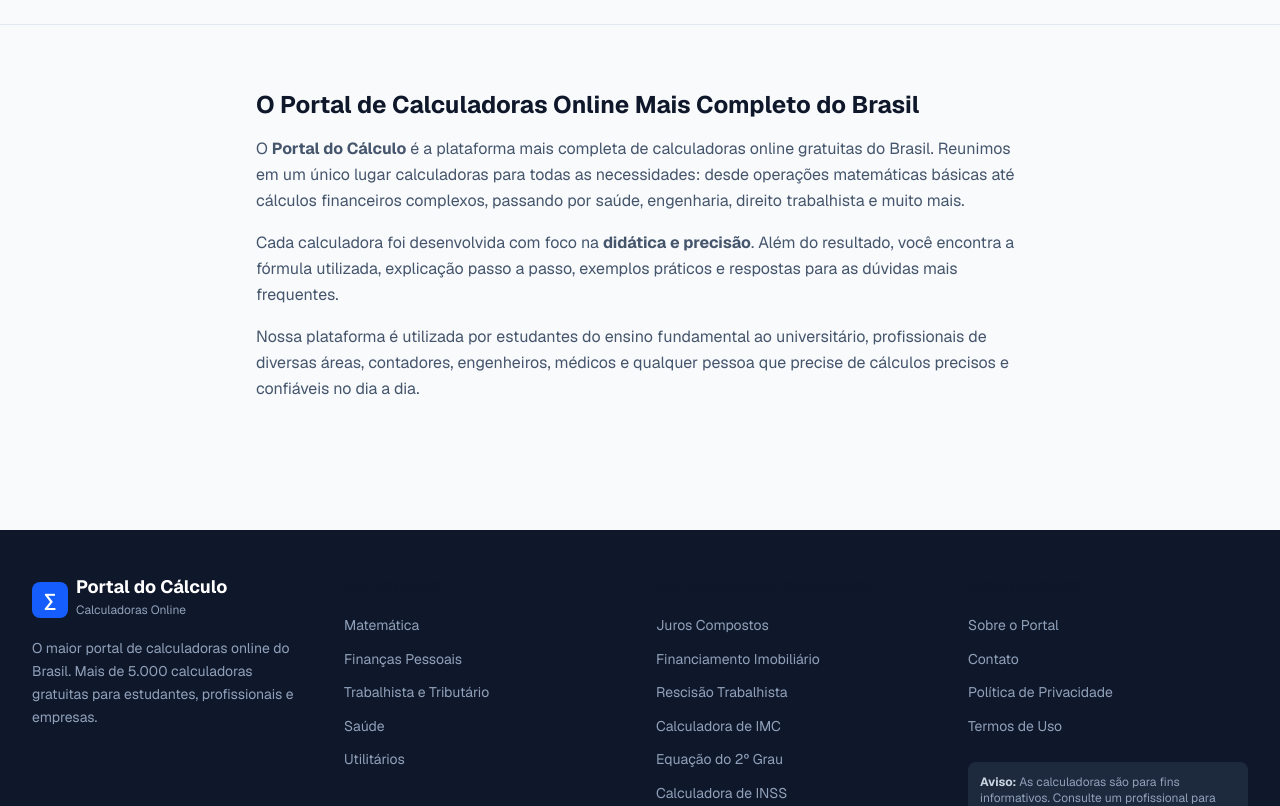
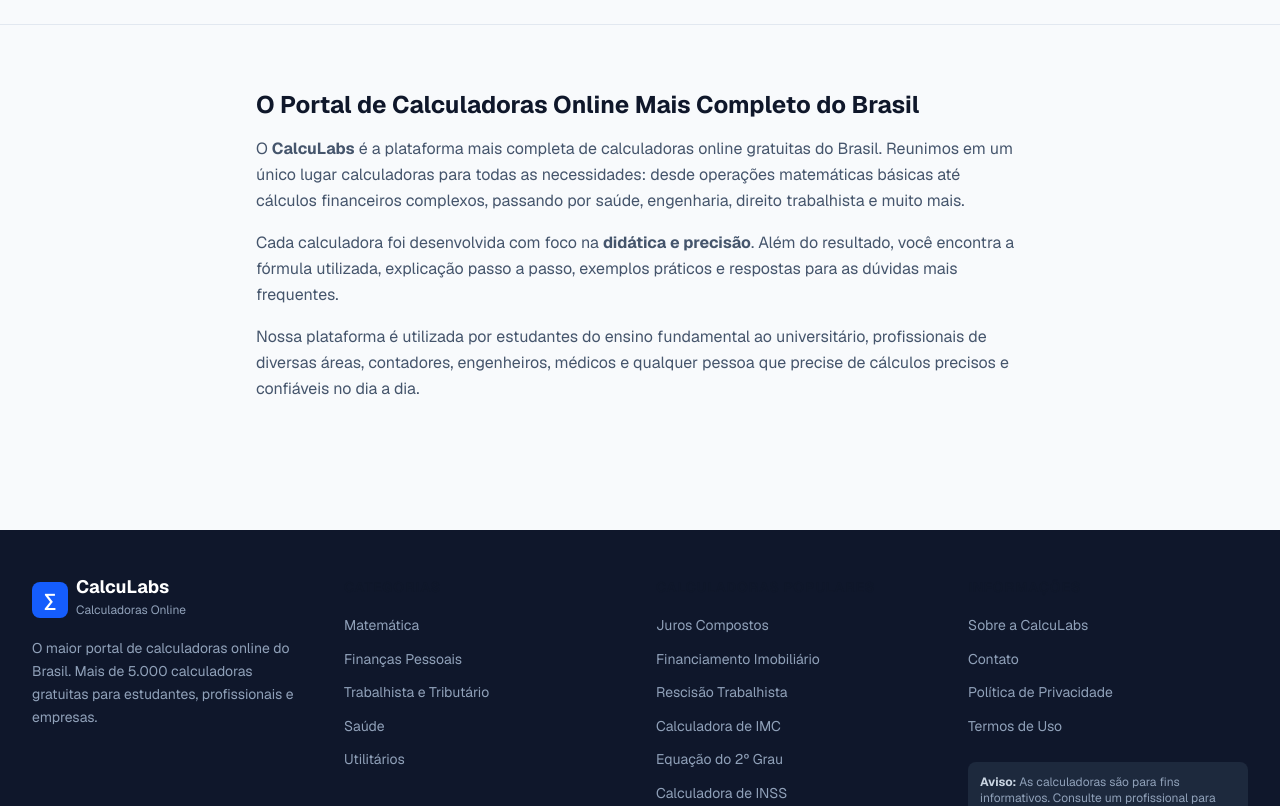
Before and after one commit to calculabs-adm/calculabs, a Next.js app: page / in a window 1280 px wide. Shown: the part 1640-2446 px from the top of the page. Built offline with nearby package versions, Linux system fonts and the light colour scheme; no server answers; the database is empty.

Commit message:
Rename site from 'Portal do Cálculo' to 'CalcuLabs'

```diff
--- a/src/app/[categoria]/[subcategoria]/[calculo]/page.tsx
+++ b/src/app/[categoria]/[subcategoria]/[calculo]/page.tsx
@@ -96,11 +96,11 @@ export default async function CalculatorPage({ params }: Props) {
     dateModified: calculator.updatedAt?.toISOString(),
     author: {
       "@type": "Organization",
-      name: calculator.authorName ?? "Portal do Cálculo",
+      name: calculator.authorName ?? "CalcuLabs",
     },
     publisher: {
       "@type": "Organization",
-      name: "Portal do Cálculo",
+      name: "CalcuLabs",
       url: siteUrl,
     },
     breadcrumb: {
--- a/src/app/[categoria]/page.tsx
+++ b/src/app/[categoria]/page.tsx
@@ -23,7 +23,7 @@ export async function generateMetadata({ params }: Props): Promise<Metadata> {
   );
 
   return {
-    title: `Calculadoras de ${data.name} | Portal do Cálculo`,
+    title: `Calculadoras de ${data.name} | CalcuLabs`,
     description: `${totalCalcs} calculadoras de ${data.name} online e gratuitas. ${data.description}`,
     alternates: { canonical: `/${data.slug}` },
     openGraph: {
--- a/src/app/layout.tsx
+++ b/src/app/layout.tsx
@@ -14,16 +14,16 @@ const geistMono = Geist_Mono({
   subsets: ["latin"],
 });
 
-const siteUrl = process.env.NEXT_PUBLIC_SITE_URL ?? "https://portaldocalculo.com.br";
+const siteUrl = process.env.NEXT_PUBLIC_SITE_URL ?? "https://calcu-labs.com";
 
 export const metadata: Metadata = {
   metadataBase: new URL(siteUrl),
   title: {
-    default: "Portal do Cálculo | Calculadoras Online Gratuitas",
-    template: "%s | Portal do Cálculo",
+    default: "CalcuLabs | Calculadoras Online Gratuitas",
+    template: "%s | CalcuLabs",
   },
   description:
-    "Portal do Cálculo: mais de 5.000 calculadoras online gratuitas organizadas por categorias. Matemática, Finanças, Saúde, Engenharia e muito mais.",
+    "CalcuLabs: mais de 5.000 calculadoras online gratuitas organizadas por categorias. Matemática, Finanças, Saúde, Engenharia e muito mais.",
   keywords: [
     "calculadoras online",
     "calculadora gratuita",
@@ -32,9 +32,9 @@ export const metadata: Metadata = {
     "calculadora matemática",
     "calculadora saúde",
   ],
-  authors: [{ name: "Portal do Cálculo" }],
-  creator: "Portal do Cálculo",
-  publisher: "Portal do Cálculo",
+  authors: [{ name: "CalcuLabs" }],
+  creator: "CalcuLabs",
+  publisher: "CalcuLabs",
   robots: {
     index: true,
     follow: true,
@@ -50,8 +50,8 @@ export const metadata: Metadata = {
     type: "website",
     locale: "pt_BR",
     url: siteUrl,
-    siteName: "Portal do Cálculo",
-    title: "Portal do Cálculo | Calculadoras Online Gratuitas",
+    siteName: "CalcuLabs",
+    title: "CalcuLabs | Calculadoras Online Gratuitas",
     description:
       "Mais de 5.000 calculadoras online gratuitas. Matemática, Finanças, Saúde, Engenharia e muito mais.",
     images: [
@@ -59,13 +59,13 @@ export const metadata: Metadata = {
         url: `${siteUrl}/og-image.png`,
         width: 1200,
         height: 630,
-        alt: "Portal do Cálculo",
+        alt: "CalcuLabs",
       },
     ],
   },
   twitter: {
     card: "summary_large_image",
-    title: "Portal do Cálculo | Calculadoras Online Gratuitas",
+    title: "CalcuLabs | Calculadoras Online Gratuitas",
     description: "Mais de 5.000 calculadoras online gratuitas.",
     images: [`${siteUrl}/og-image.png`],
   },
--- a/src/app/page.tsx
+++ b/src/app/page.tsx
@@ -3,7 +3,7 @@ import { getCategoriesWithCount } from "@/lib/data";
 import type { Metadata } from "next";
 
 export const metadata: Metadata = {
-  title: "Portal do Cálculo | Calculadoras Online Gratuitas",
+  title: "CalcuLabs | Calculadoras Online Gratuitas",
   description:
     "Mais de 5.000 calculadoras online gratuitas organizadas por categorias. Matemática, Finanças, Saúde, Engenharia, Trabalhista e muito mais. Rápido, simples e didático.",
   alternates: {
@@ -56,12 +56,12 @@ export default async function HomePage() {
   const jsonLd = {
     "@context": "https://schema.org",
     "@type": "WebSite",
-    name: "Portal do Cálculo",
-    url: "https://portaldocalculo.com.br",
-    description: "Portal com mais de 5.000 calculadoras online gratuitas",
+    name: "CalcuLabs",
+    url: "https://calcu-labs.com",
+    description: "CalcuLabs com mais de 5.000 calculadoras online gratuitas",
     potentialAction: {
       "@type": "SearchAction",
-      target: "https://portaldocalculo.com.br/busca?q={search_term_string}",
+      target: "https://calcu-labs.com/busca?q={search_term_string}",
       "query-input": "required name=search_term_string",
     },
   };
@@ -82,7 +82,7 @@ export default async function HomePage() {
               <span>Mais de 50 calculadoras disponíveis</span>
             </div>
             <h1 className="text-4xl md:text-5xl lg:text-6xl font-bold mb-6 leading-tight">
-              Portal do Cálculo
+              CalcuLabs
             </h1>
             <p className="text-xl md:text-2xl text-blue-100 mb-8 leading-relaxed">
               Calculadoras online gratuitas para estudantes, profissionais e empresas.
@@ -247,7 +247,7 @@ export default async function HomePage() {
             O Portal de Calculadoras Online Mais Completo do Brasil
           </h2>
           <p className="text-slate-600 leading-relaxed mb-4">
-            O <strong>Portal do Cálculo</strong> é a plataforma mais completa de calculadoras online
+            O <strong>CalcuLabs</strong> é a plataforma mais completa de calculadoras online
             gratuitas do Brasil. Reunimos em um único lugar calculadoras para todas as necessidades:
             desde operações matemáticas básicas até cálculos financeiros complexos, passando por
             saúde, engenharia, direito trabalhista e muito mais.
--- a/src/components/layout/Footer.tsx
+++ b/src/components/layout/Footer.tsx
@@ -30,7 +30,7 @@ export default function Footer() {
               </div>
               <div>
                 <span className="font-bold text-white text-lg leading-none block">
-                  Portal do Cálculo
+                  CalcuLabs
                 </span>
                 <span className="text-xs text-slate-400 leading-none">
                   Calculadoras Online
@@ -89,7 +89,7 @@ export default function Footer() {
             <ul className="space-y-2">
               <li>
                 <Link href="/sobre" className="text-sm text-slate-400 hover:text-white transition-colors">
-                  Sobre o Portal
+                  Sobre a CalcuLabs
                 </Link>
               </li>
               <li>
@@ -119,7 +119,7 @@ export default function Footer() {
 
         <div className="border-t border-slate-800 mt-10 pt-6 flex flex-col sm:flex-row items-center justify-between gap-4">
           <p className="text-sm text-slate-500">
-            © {new Date().getFullYear()} Portal do Cálculo. Todos os direitos reservados.
+            © {new Date().getFullYear()} CalcuLabs. Todos os direitos reservados.
           </p>
           <p className="text-sm text-slate-500">
             Feito com ❤️ para estudantes e profissionais brasileiros
--- a/src/components/layout/Header.tsx
+++ b/src/components/layout/Header.tsx
@@ -71,7 +71,7 @@ export default function Header() {
             </div>
             <div className="hidden sm:block">
               <span className="font-bold text-slate-900 text-lg leading-none block">
-                Portal do Cálculo
+                CalcuLabs
               </span>
               <span className="text-xs text-slate-500 leading-none">
                 Calculadoras Online
```
